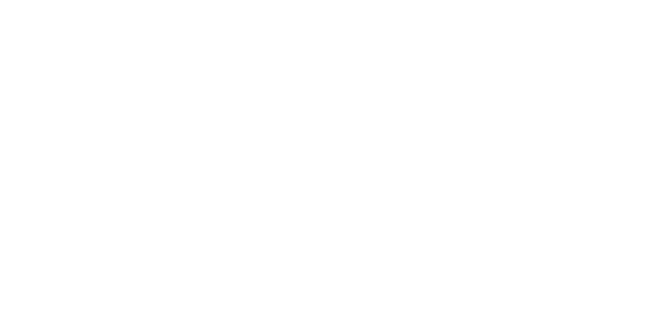
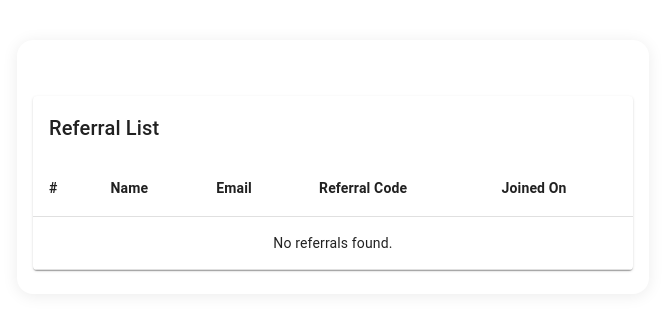
Before and after one commit to zenmeraki7/Metamatrix-Affiliates, a React (Vite) app: page /referal in a window 1280 px wide. Before the commit this address had no page. Shown: the top 310 px of the page, without its empty margins (307-972 px from the left). Built offline with nearby package versions, Linux system fonts and the light colour scheme.

Commit message:
till table

```diff
--- a/src/App.jsx
+++ b/src/App.jsx
@@ -4,6 +4,7 @@
 import SignUp from "./pages/Auth/SignUp"
 import ResetPassword from "./pages/Auth/ResetPass"
 import Forgotpassword from "./pages/Auth/Forgotpassword"
+import ReferalTable from "./pages/ReferalTable"
 function App() {
 
   return (
@@ -14,6 +15,7 @@
     <Route path="/sign-up" element={<SignUp />} />
    <Route path="/reset-password" element={<ResetPassword/>}/>
     <Route path="/forgot-password" element={<Forgotpassword />} />
+    <Route path="/referal" element={<ReferalTable />} />
 
   </Routes>
    </>
--- /dev/null
+++ b/src/pages/ReferalTable.css
@@ -0,0 +1,8 @@
+.referral-table-container {
+  max-width: 600px;
+  margin: 40px auto;
+  padding: 24px 16px;
+  box-shadow: 0 2px 16px rgba(0,0,0,0.08);
+  border-radius: 16px;
+  background: #fff;
+}
--- /dev/null
+++ b/src/pages/ReferalTable.jsx
@@ -0,0 +1,52 @@
+import React from 'react'
+import {
+  Table, TableBody, TableCell, TableContainer,
+  TableHead, TableRow, Paper, Typography,
+} from '@mui/material';
+import './ReferalTable.css';
+
+function ReferalTable({ referrals }) {
+  return (
+    <>
+       <div className="referral-table-container">
+           <TableContainer component={Paper} sx={{ mt: 4 }}>
+      <Typography variant="h6" sx={{ p: 2 }}>
+        Referral List
+      </Typography>
+      <Table>
+        <TableHead>
+          <TableRow>
+            <TableCell><strong>#</strong></TableCell>
+            <TableCell><strong>Name</strong></TableCell>
+            <TableCell><strong>Email</strong></TableCell>
+            <TableCell><strong>Referral Code</strong></TableCell>
+            <TableCell><strong>Joined On</strong></TableCell>
+          </TableRow>
+        </TableHead>
+        <TableBody>
+          {referrals?.length > 0 ? (
+            referrals.map((ref, index) => (
+              <TableRow key={ref.id || index}>
+                <TableCell>{index + 1}</TableCell>
+                <TableCell>{ref.name}</TableCell>
+                <TableCell>{ref.email}</TableCell>
+                <TableCell>{ref.code}</TableCell>
+                <TableCell>{new Date(ref.joinedAt).toLocaleDateString()}</TableCell>
+              </TableRow>
+            ))
+          ) : (
+            <TableRow>
+              <TableCell colSpan={5} align="center">
+                No referrals found.
+              </TableCell>
+            </TableRow>
+          )}
+        </TableBody>
+      </Table>
+    </TableContainer>
+       </div>
+    </>
+  )
+}
+
+export default ReferalTable
```
